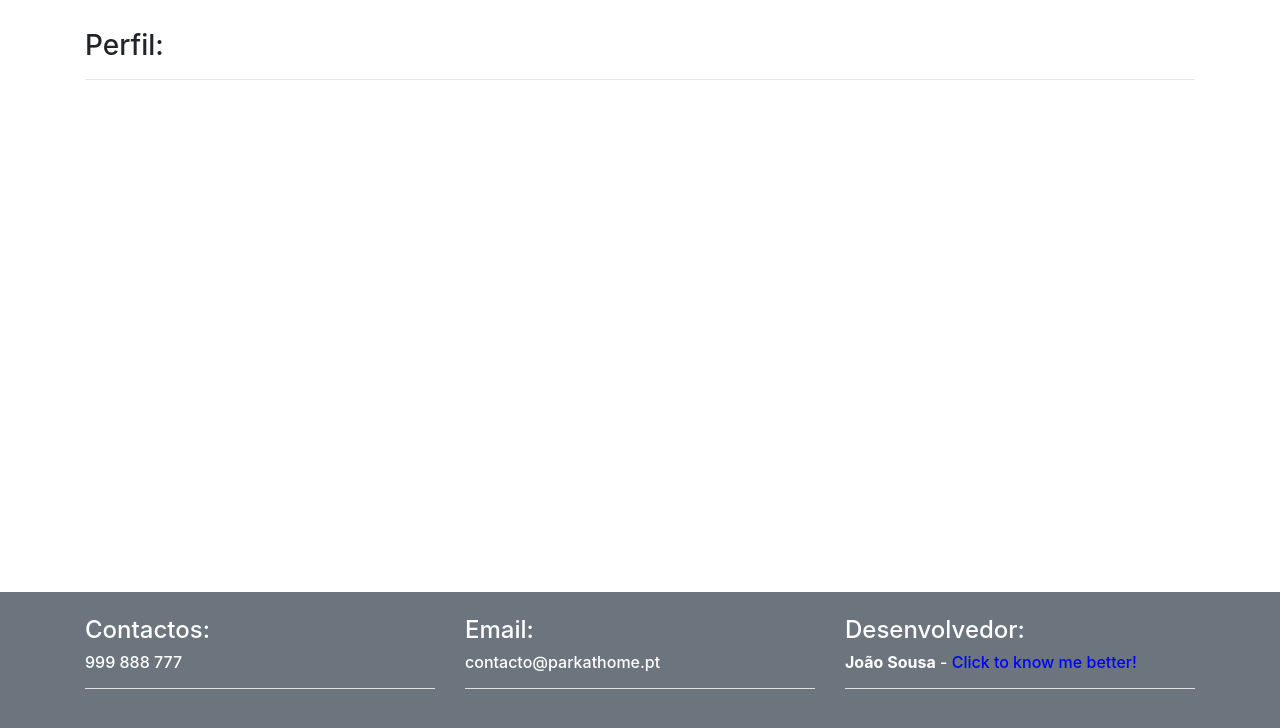
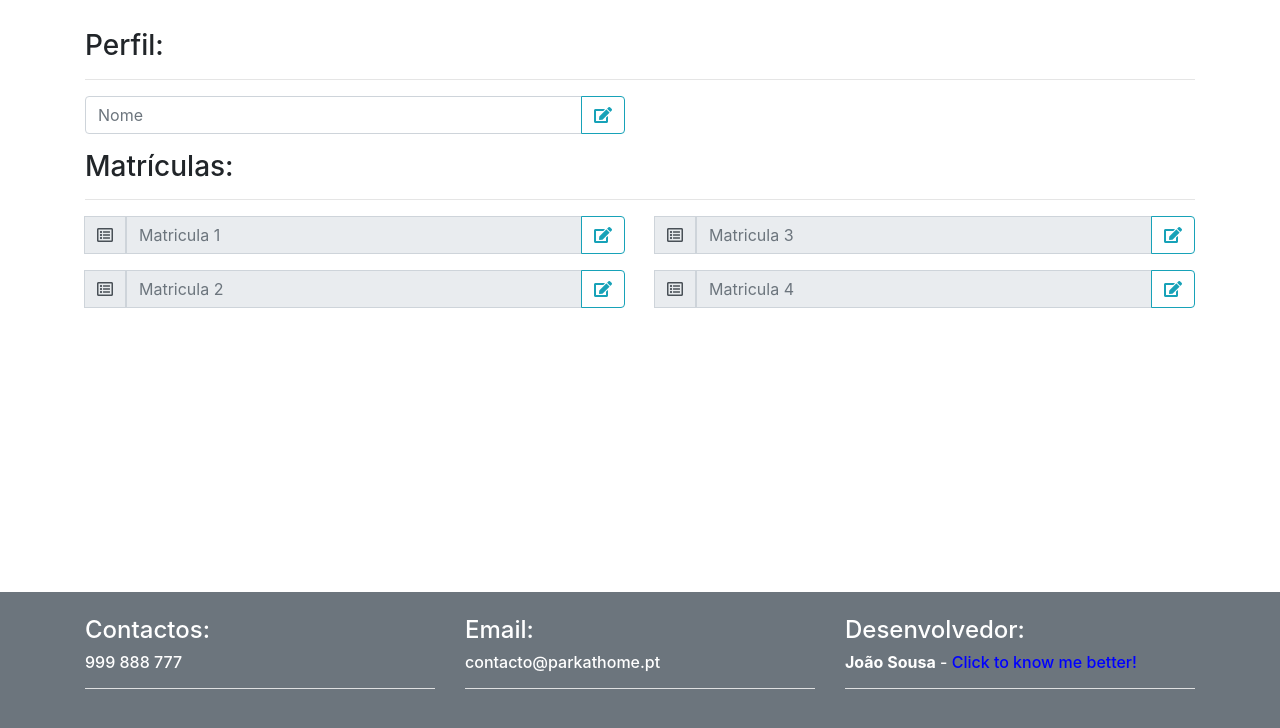
Before and after one commit to FlawlessPT/ParkAtHome-Website, a PHP site: page / in a window 1280 px wide. Shown: the part 71-799 px from the top of the page. Run offline with PHP 8.4, Linux system fonts and the light colour scheme; some libraries are stand-ins or nearby versions.

Commit message:
Small Updates

```diff
--- a/Footer/footer.php
+++ b/Footer/footer.php
@@ -1,4 +1,5 @@
-<footer class="footer bg-secondary text-white py-4 w-100" style="position: fixed; bottom: 0px;">
+<!-- style="position: fixed; bottom: 0px;" -->
+<footer class="footer bg-secondary text-white py-4 w-100" style="position: fixed; bottom: 0px;"><!-- REMOVE STYLE TAG -->
     <div class="container">
         <div class="row">
             <div class="col-lg-4">
--- a/Profile/index.php
+++ b/Profile/index.php
@@ -1,5 +1,6 @@
 <!DOCTYPE html>
 <html lang="en">
+
 <head>
     <meta charset="utf-8">
     <meta name="viewport" content="width=device-width, initial-scale=1, shrink-to-fit=no">
@@ -23,6 +24,7 @@
 
     <!-- PAGE FUNCTIONS -->
 </head>
+
 <body>
     <!-- MENU -->
     <?php include '../Menu/menu.php'; ?>
@@ -30,6 +32,60 @@
     <div class="container" style="margin-top: 100px;">
         <h3>Perfil: </h3>
         <hr>
+        <div class="row">
+            <div class="col-lg-6">
+                <div class="input-group mb-3">
+                    <input type="text" class="form-control" placeholder="Nome">
+                    <div class="input-group-append">
+                        <button class="btn btn-outline-info"><i class="fas fa-edit"></i></button>
+                    </div>
+                </div>
+            </div>
+        </div>
+        <h3>Matrículas: </h3>
+        <hr>
+        <div class="row">
+            <div class="col-lg-6">
+                <div class="input-group mb-3">
+                    <div class="input-group-append">
+                        <span class="input-group-text"><i class="far fa-list-alt" id="mat1_icon"></i></span>
+                    </div>
+                    <input type="text" class="form-control" placeholder="Matricula 1" disabled>
+                    <div class="input-group-append">
+                        <button class="btn btn-outline-info"><i class="fas fa-edit"></i></button>
+                    </div>
+                </div>
+                <div class="input-group mb-3">
+                    <div class="input-group-append">
+                        <span class="input-group-text"><i class="far fa-list-alt" id="mat2_icon"></i></span>
+                    </div>
+                    <input type="text" class="form-control" placeholder="Matricula 2" disabled>
+                    <div class="input-group-append">
+                        <button class="btn btn-outline-info"><i class="fas fa-edit"></i></button>
+                    </div>
+                </div>
+            </div>
+            <div class="col-lg-6">
+                <div class="input-group mb-3">
+                    <div class="input-group-append">
+                        <span class="input-group-text"><i class="far fa-list-alt" id="mat3_icon"></i></span>
+                    </div>
+                    <input type="text" class="form-control" placeholder="Matricula 3" disabled>
+                    <div class="input-group-append">
+                        <button class="btn btn-outline-info"><i class="fas fa-edit"></i></button>
+                    </div>
+                </div>
+                <div class="input-group mb-3">
+                    <div class="input-group-append">
+                        <span class="input-group-text"><i class="far fa-list-alt" id="mat4_icon"></i></span>
+                    </div>
+                    <input type="text" class="form-control" placeholder="Matricula 4" disabled>
+                    <div class="input-group-append">
+                        <button class="btn btn-outline-info"><i class="fas fa-edit"></i></button>
+                    </div>
+                </div>
+            </div>
+        </div>
     </div>
     <!-- FOOTER -->
     <?php include '../Footer/footer.php'; ?>
--- a/Register/register.js
+++ b/Register/register.js
@@ -40,7 +40,7 @@ function inserir() {
     xhttp.onreadystatechange = function () {
         if (this.readyState == 4 && this.status == 200) {
             if (this.responseText == 1) {
-                window.location.href = "accountCreated.php"
+                window.location.href = "accountCreated.php";
                 document.getElementById("nome") = '';
                 document.getElementById("email") = '';
                 document.getElementById("numeroTelefone") = '';
```
Also changed, not shown: Profile/main_profile.css (added, +30 -0 lines).
